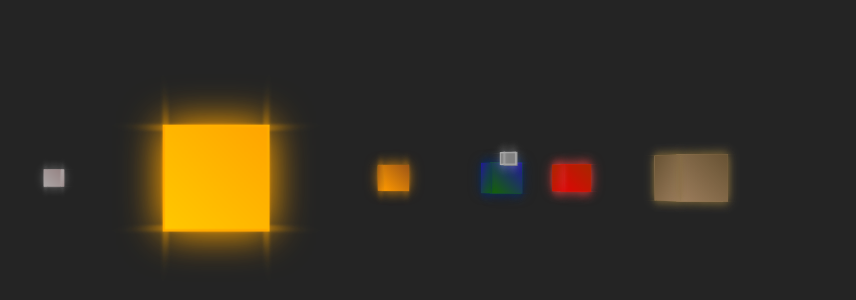
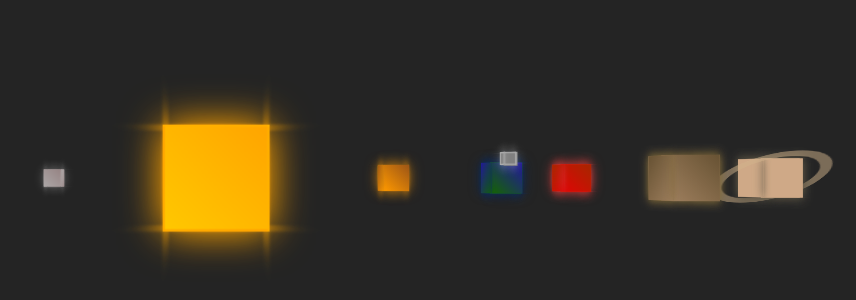
Before and after one commit to ThomasDew04/orbit, a React (Vite) app: page / in a window 1280 px wide. Shown: the part 222-522 px from the top of the page, without its empty margins (424-1280 px from the left). Built offline with nearby package versions, Linux system fonts and the light colour scheme.

Commit message:
Saturn added

```diff
--- /dev/null
+++ b/src/components/Saturn.jsx
@@ -0,0 +1,18 @@
+
+function Saturn() {
+    return (
+        <div className="saturn-orbit">
+            <div className="saturn">
+                <div className="saturn-face front" />
+                <div className="saturn-face back" />
+                <div className="saturn-face left" />
+                <div className="saturn-face right" />
+                <div className="saturn-face top" />
+                <div className="saturn-face bottom" />
+                <div className="saturn-rings" />
+            </div>
+        </div>
+    );
+}
+
+export default Saturn;
--- a/src/pages/SolarSystem.jsx
+++ b/src/pages/SolarSystem.jsx
@@ -5,6 +5,7 @@ import Venus from "../components/Venus";
 import Earth from "../components/Earth";
 import Mars from "../components/Mars";
 import Jupiter from "../components/Jupiter";
+import Saturn from "../components/Saturn";
 
 function SolarSystem() {
   const [rotation, setRotation] = useState({ x: 0, y: 0 });
@@ -55,6 +56,7 @@ function SolarSystem() {
         <Earth />
         <Mars />
         <Jupiter />
+        <Saturn />
 
       </div>
     </div>
--- a/src/styles.css
+++ b/src/styles.css
@@ -318,7 +318,7 @@ body {
   left: 50%;
   transform-style: preserve-3d;
   transform: translate(-50%, -50%) translateX(425px); /* Position Venus on orbit */
-  animation: orbit-jupiter 200s linear infinite; /* Nog aan te passen aan actuale snelheid */
+  animation: orbit-jupiter 240s linear infinite; /* Nog aan te passen aan actuale snelheid */
 }
 
 .jupiter-face {
@@ -345,3 +345,61 @@ body {
     transform: translate(-50%, -50%) rotate(360deg) translateX(425px) rotate(-360deg);
   }
 }
+
+.saturn-orbit {
+  position: absolute;
+  width: 1000px;
+  height: 1000px;
+  border: 2px solid gray;
+  border-radius: 50%;
+  transform-style: preserve-3d;
+  transform: rotateX(90deg);
+  box-shadow: 0px -10px 20px rgba(255, 255, 255, 0.1) inset; /* Lichteffect */
+}
+
+.saturn {
+  width: 34px;
+  height: 34px;
+  position: relative;
+  top: 50%;
+  left: 50%;
+  transform-style: preserve-3d;
+  transform: translate(-50%, -50%) translateX(500px); /* Position Venus on orbit */
+  animation: orbit-saturn 280s linear infinite; /* Nog aan te passen aan actuale snelheid */
+}
+
+.saturn-face {
+  position: absolute;
+  width: 100%;
+  height: 100%;
+  background: rgb(207, 169, 135);
+  filter: drop-shadow(0 0 5px rgba(93, 85, 68, 0.8)); /* Light glow effect */
+}
+
+/* Position each face of the cube */
+.saturn-orbit .front  { transform: translateZ(17px); }
+.saturn-orbit .back   { transform: rotateY(180deg) translateZ(17px); }
+.saturn-orbit .left   { transform: rotateY(-90deg) translateZ(17px); }
+.saturn-orbit .right  { transform: rotateY(90deg) translateZ(17px); }
+.saturn-orbit .top    { transform: rotateX(90deg) translateZ(17px); }
+.saturn-orbit .bottom { transform: rotateX(-90deg) translateZ(17px); }
+
+@keyframes orbit-saturn {
+  from {
+    transform: translate(-50%, -50%) rotate(0deg) translateX(500px) rotate(0deg);
+  }
+  to {
+    transform: translate(-50%, -50%) rotate(360deg) translateX(500px) rotate(-360deg);
+  }
+}
+
+.saturn-rings {
+  position: absolute;
+  top: 50%;
+  left: 50%;
+  width: 75px;
+  height: 75px;
+  border: 9px solid rgba(210, 180, 140, 0.5);
+  border-radius: 50%;
+  transform: translate(-50%, -50%) rotateX(30deg);
+}
```
